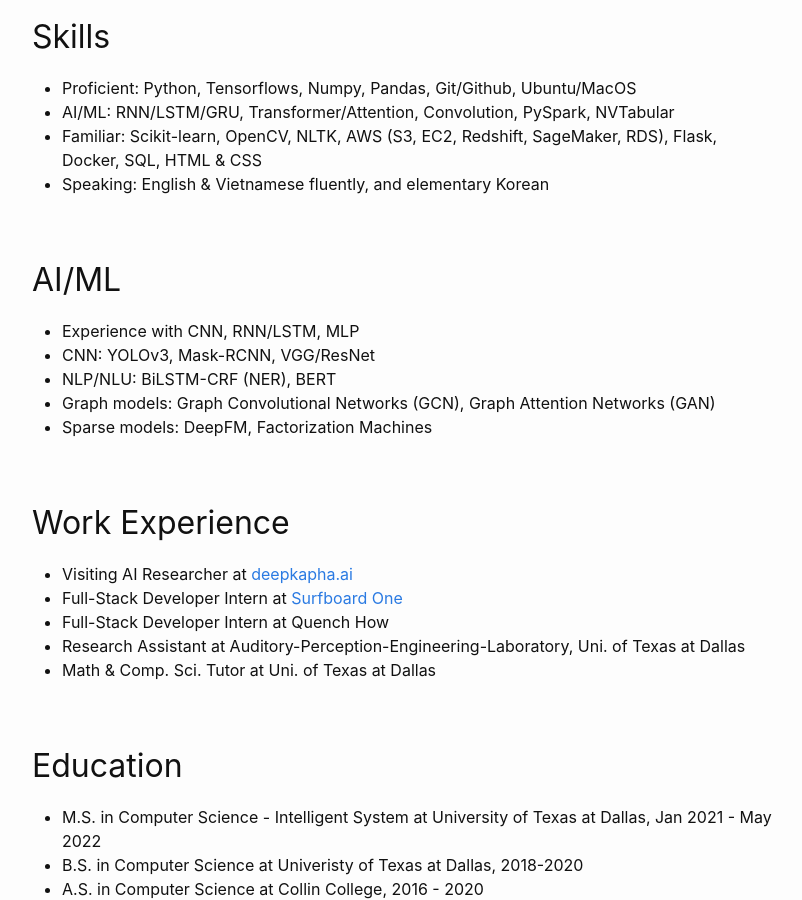
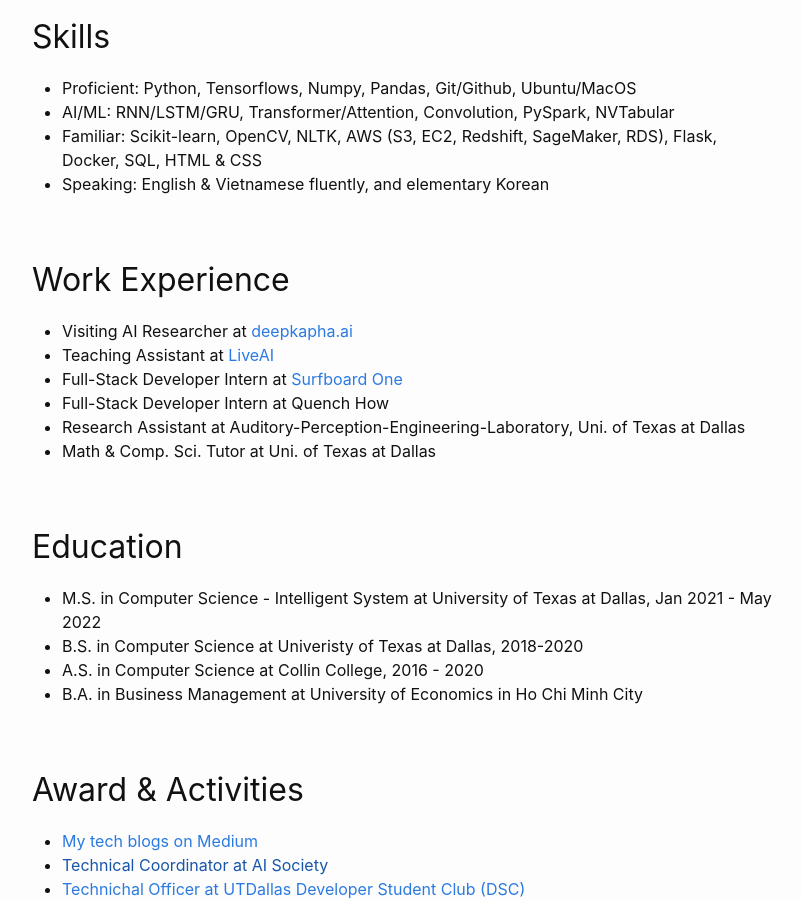
Before and after one commit to quocdat32461997/quocdat32461997.github.io, a Jekyll site: the page built from about.md, in a window 1280 px wide and 900 px high, scrolled down 358 px. Shown: the whole window, without its empty margins (238-1040 px from the left). Built offline with Jekyll 4.4.1, drawn with Linux system fonts in a browser that asks for light colours.

Commit message:
Update about.md

```diff
--- a/about.md
+++ b/about.md
@@ -14,15 +14,9 @@
 * Familiar:	Scikit-learn, OpenCV, NLTK, AWS (S3, EC2, Redshift, SageMaker, RDS), Flask, Docker, SQL, HTML & CSS
 * Speaking: English & Vietnamese fluently, and elementary Korean
 
-## AI/ML
-* Experience with CNN, RNN/LSTM, MLP
-* CNN: YOLOv3, Mask-RCNN, VGG/ResNet
-* NLP/NLU: BiLSTM-CRF (NER), BERT
-* Graph models: Graph Convolutional Networks (GCN), Graph Attention Networks (GAN)
-* Sparse models: DeepFM, Factorization Machines
-
 ## Work Experience
 * Visiting AI Researcher at [deepkapha.ai](https://deepkapha.ai/)
+* Teaching Assistant at [LiveAI](https://liveai.eu/)
 * Full-Stack Developer Intern at [Surfboard One](https://www.linkedin.com/company/surfboardco/)
 * Full-Stack Developer Intern at Quench How
 * Research Assistant at Auditory-Perception-Engineering-Laboratory, Uni. of Texas at Dallas
```
